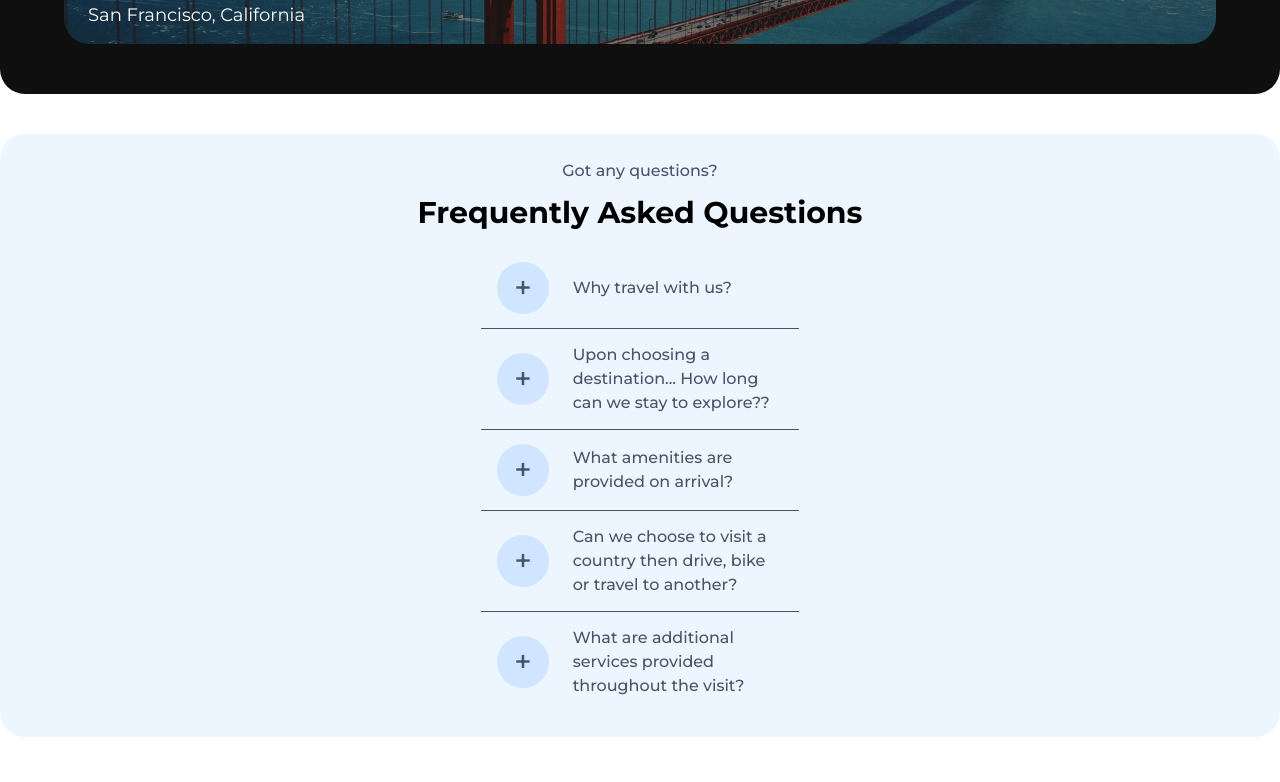
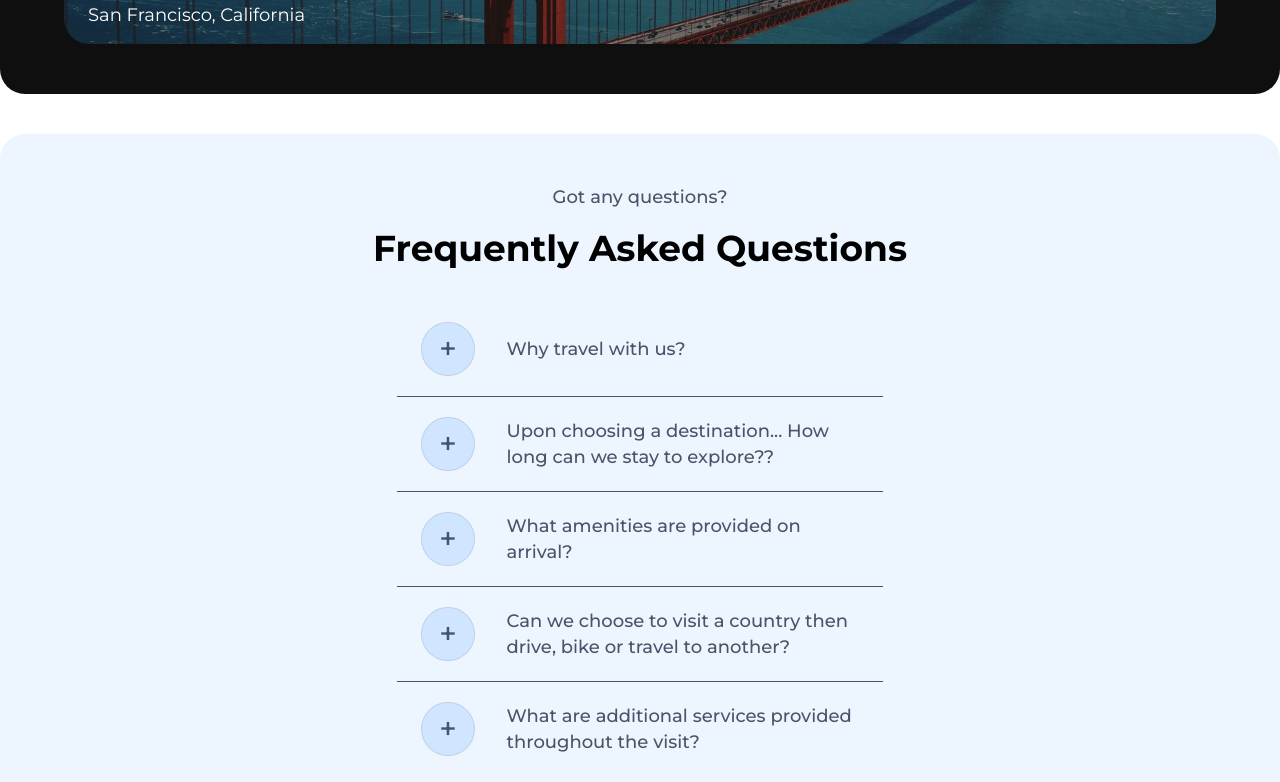
Before and after one commit to Nero1889/Project-5---GeoGo, a React (Vite) app: page / in a window 1280 px wide. Shown: the part 3400-4182 px from the top of the page. Built offline with nearby package versions, Linux system fonts and the light colour scheme; a web font is replaced by a local one.

Commit message:
Update questions.css

```diff
--- a/src/questions.css
+++ b/src/questions.css
@@ -20,6 +20,7 @@
     font-size: var(--size-3xl);
     text-align: center;
     margin-top: .7rem;
+    width: 14.5ch;
 }
 #questions-container {
     margin-top: 1rem;
@@ -54,6 +55,7 @@
     width: 2rem;
     height: 2rem;
     border-radius: 50%;
+    border: 1px solid var(--crd-brdr);
 }
 .answer {
     max-width: 30ch;
@@ -83,3 +85,35 @@
     background-color: #475569;
     height: 1px;
 }
+
+/* sm = (small) */
+@media (min-width: 640px) {
+    .questions {
+        padding-top: 50px;
+        padding-bottom: 50px;
+    }
+    #questions-sub-title {
+        font-size: var(--size-lg);
+    }
+    #questions-title {
+        font-size: var(--size-4xl);
+        margin-top: 1rem;
+        width: 22.5ch;
+    }
+    #questions-container {
+        margin-top: 2rem;
+    }
+    .sub-ques-container {
+        margin: 20px;
+        gap: 2rem;
+    }
+    .question-desc {
+        font-size: var(--size-lg);
+        width: 30ch;
+    }
+    .answer {
+        max-width: 35ch;
+        width: 90%;
+        font-size: var(--size-base);
+    }
+}
```
